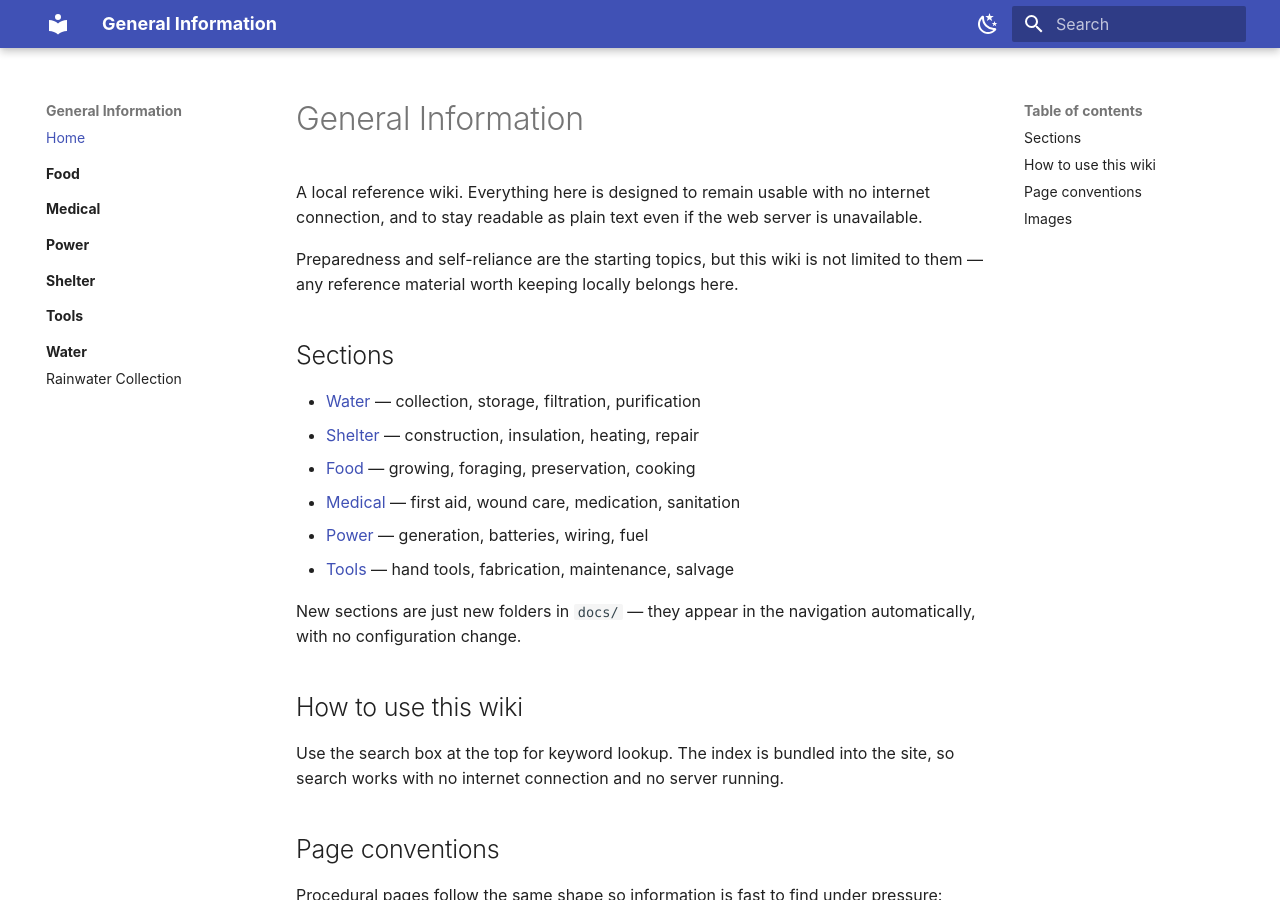
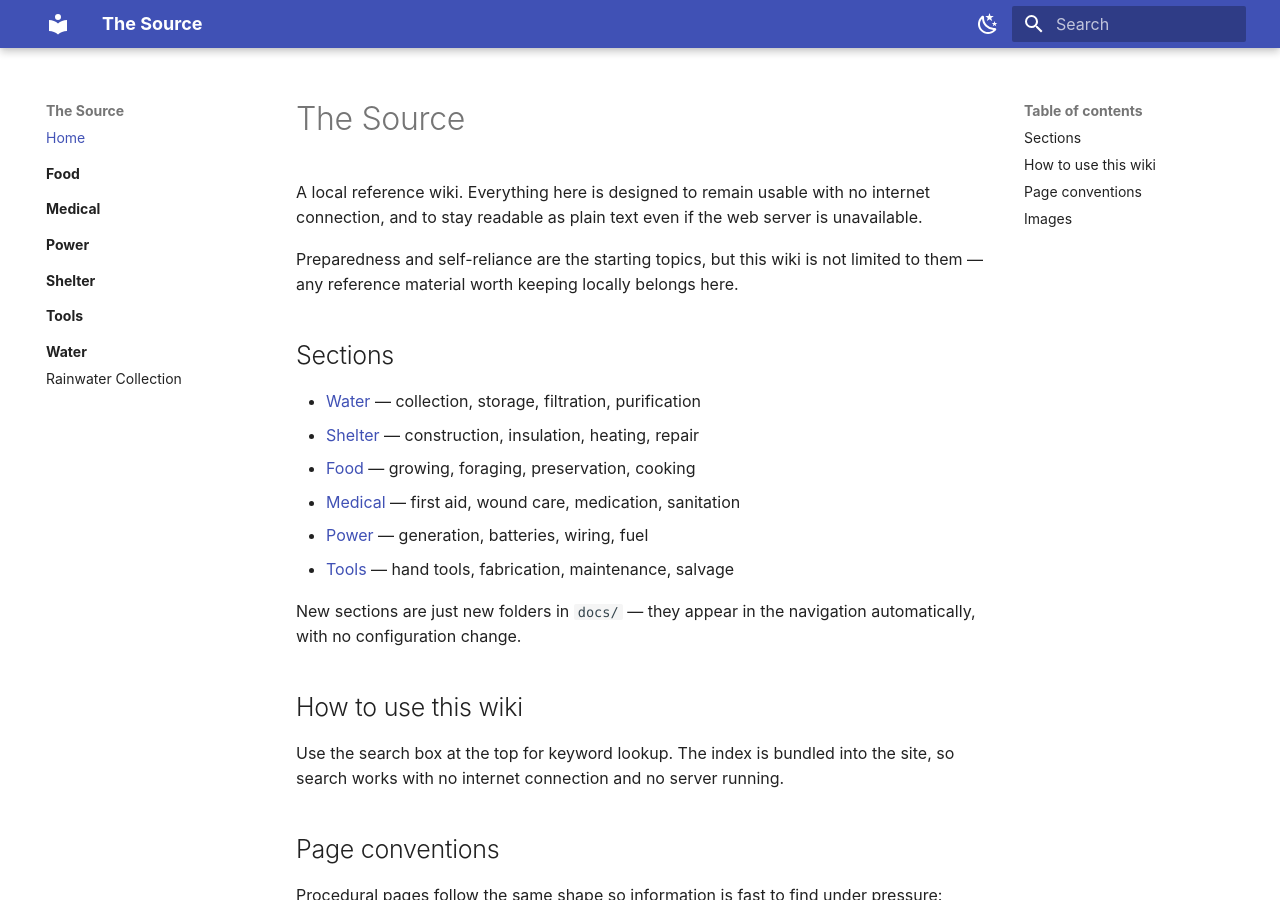
Before and after one commit to jeffreysmattson/the-source, an MkDocs documentation site: the page built from docs/index.md, in a window 1280 px wide and 900 px high. Built offline with MkDocs 1.6.1 and Material for MkDocs 9.7.7, drawn with Linux system fonts in a browser that asks for light colours.

Commit message:
Rename the wiki to The Source
Co-Authored-By: Claude Opus 5 (1M context) <noreply@anthropic.com>

```diff
--- a/README.md
+++ b/README.md
@@ -1,4 +1,4 @@
-# General Information
+# The Source
 
 Markdown source for a self-hosted, offline-capable general reference wiki.
 
--- a/docs/index.md
+++ b/docs/index.md
@@ -2,7 +2,7 @@
 title: Home
 ---
 
-# General Information
+# The Source
 
 A local reference wiki. Everything here is designed to remain usable with no
 internet connection, and to stay readable as plain text even if the web server
--- a/mkdocs.yml
+++ b/mkdocs.yml
@@ -1,4 +1,4 @@
-site_name: General Information
+site_name: The Source
 site_description: A general-purpose local reference wiki, usable without internet access.
 docs_dir: docs
 site_dir: site
```
